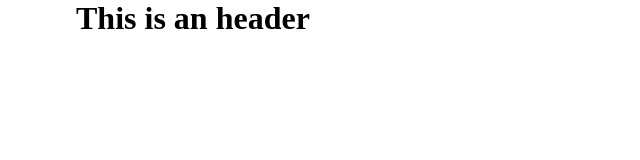
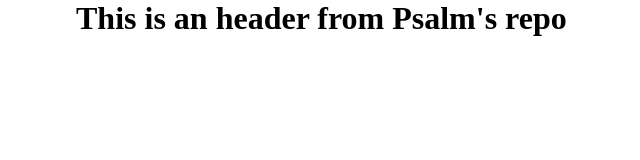
Before and after one commit to Psalmsheg/track, a plain HTML site: page index.html in a window 1280 px wide. Shown: the whole page, without its empty margins (52-692 px from the left). Drawn offline with Linux system fonts and the light colour scheme.

Commit message:
Update index.html

```diff
--- a/index.html
+++ b/index.html
@@ -9,7 +9,7 @@
 </head>
 <body>
    <div class="wrapper">
-     <h1> This  is an header</h1>
+     <h1> This  is an header from Psalm's repo</h1>
    </div>
 </body>
 </html>
```
